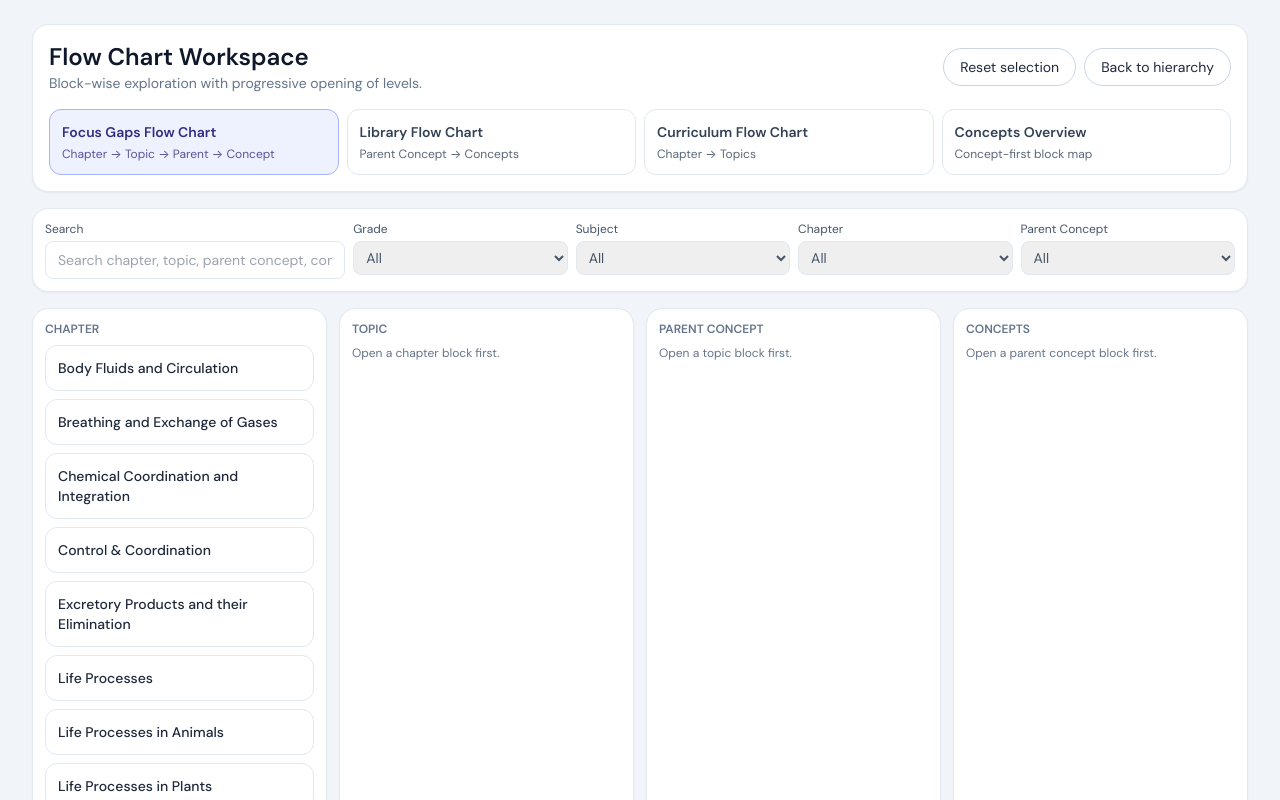
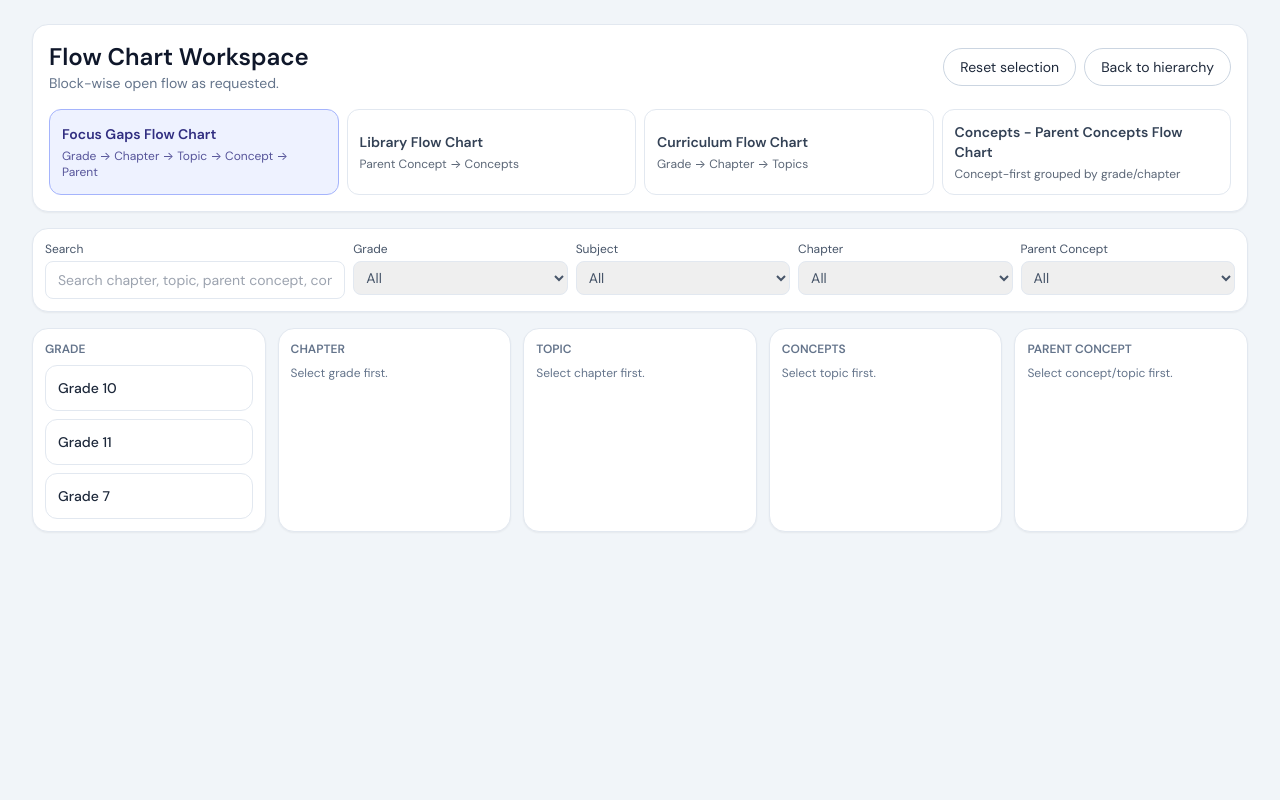
Before and after one commit to mohithmohan07/ConceptMappingFramework, a React (Vite) app: page / in a window 1280 px wide. Both pictures are taken after a click on the button "Open flow chart page". Shown: the top 800 px of the page. Built offline with nearby package versions, Linux system fonts and the light colour scheme.

Commit message:
Reorder flow columns and add concept lineage/detail blocks

```diff
--- a/src/components/FlowChartPage.tsx
+++ b/src/components/FlowChartPage.tsx
@@ -2,6 +2,7 @@ import { useMemo, useState } from "react";
 import type { ParentConceptNode } from "../data/types";
 import { normalizeConcepts, getFilterOptions } from "./flowchart/adapters";
 import type { FlowFilters, FlowTab, NormalizedConcept } from "./flowchart/types";
+import { parseConceptDescription } from "../lib/parseDescription";
 
 type Props = {
   tree: ParentConceptNode[];
@@ -14,17 +15,7 @@ function cls(active: boolean) {
     : "border-slate-200 bg-white text-slate-700 hover:border-slate-300 hover:bg-slate-50";
 }
 
-function TabButton({
-  active,
-  label,
-  onClick,
-  subtitle,
-}: {
-  active: boolean;
-  label: string;
-  subtitle: string;
-  onClick: () => void;
-}) {
+function TabButton({ active, label, subtitle, onClick }: { active: boolean; label: string; subtitle: string; onClick: () => void }) {
   return (
     <button type="button" onClick={onClick} className={`rounded-xl border p-3 text-left transition ${cls(active)}`}>
       <p className="text-sm font-semibold">{label}</p>
@@ -33,17 +24,7 @@ function TabButton({
   );
 }
 
-function Block({
-  title,
-  selected,
-  onClick,
-  hint,
-}: {
-  title: string;
-  selected?: boolean;
-  hint?: string;
-  onClick?: () => void;
-}) {
+function Block({ title, selected, hint, onClick }: { title: string; selected?: boolean; hint?: string; onClick?: () => void }) {
   return (
     <button
       type="button"
@@ -54,23 +35,6 @@ function Block({
       {hint && <p className="mt-1 text-xs text-slate-500">{hint}</p>}
     </button>
   );
-}
-
-function applyFilters(concepts: NormalizedConcept[], query: string, filters: FlowFilters) {
-  const q = query.trim().toLowerCase();
-  return concepts.filter((c) => {
-    const hit =
-      q.length === 0 ||
-      [c.name, c.chapter, c.topic, c.parentConcept, c.description].join(" ").toLowerCase().includes(q);
-
-    return (
-      hit &&
-      (!filters.grade || c.grade === filters.grade) &&
-      (!filters.subject || c.subject === filters.subject) &&
-      (!filters.chapter || c.chapter === filters.chapter) &&
-      (!filters.parentConcept || c.parentConcept === filters.parentConcept)
-    );
-  });
 }
 
 function Select({ label, value, options, onChange }: { label: string; value: string; options: string[]; onChange: (v: string) => void }) {
@@ -87,47 +51,81 @@ function Select({ label, value, options, onChange }: { label: string; value: str
   );
 }
 
+function applyFilters(concepts: NormalizedConcept[], query: string, filters: FlowFilters) {
+  const q = query.trim().toLowerCase();
+  return concepts.filter((c) => {
+    const hit = q.length === 0 || [c.name, c.chapter, c.topic, c.parentConcept, c.description].join(" ").toLowerCase().includes(q);
+    return hit && (!filters.grade || c.grade === filters.grade) && (!filters.subject || c.subject === filters.subject) && (!filters.chapter || c.chapter === filters.chapter) && (!filters.parentConcept || c.parentConcept === filters.parentConcept);
+  });
+}
+
 export function FlowChartPage({ tree, onBack }: Props) {
   const [tab, setTab] = useState<FlowTab>("focus-gaps");
   const [query, setQuery] = useState("");
   const [filters, setFilters] = useState<FlowFilters>({ grade: "", subject: "", chapter: "", parentConcept: "" });
 
-  const [focusChapter, setFocusChapter] = useState<string | null>(null);
-  const [focusTopic, setFocusTopic] = useState<string | null>(null);
-  const [focusParent, setFocusParent] = useState<string | null>(null);
+  const [fgGrade, setFgGrade] = useState<string | null>(null);
+  const [fgChapter, setFgChapter] = useState<string | null>(null);
+  const [fgTopic, setFgTopic] = useState<string | null>(null);
+  const [fgConcept, setFgConcept] = useState<string | null>(null);
+
   const [libraryParent, setLibraryParent] = useState<string | null>(null);
-  const [curriculumChapter, setCurriculumChapter] = useState<string | null>(null);
+  const [curGrade, setCurGrade] = useState<string | null>(null);
+  const [curChapter, setCurChapter] = useState<string | null>(null);
+
   const [selectedConceptId, setSelectedConceptId] = useState<string | null>(null);
 
   const concepts = useMemo(() => normalizeConcepts(tree), [tree]);
   const options = useMemo(() => getFilterOptions(concepts), [concepts]);
   const filtered = useMemo(() => applyFilters(concepts, query, filters), [concepts, query, filters]);
 
-  const chapters = useMemo(() => Array.from(new Set(filtered.map((c) => c.chapter))).sort((a, b) => a.localeCompare(b)), [filtered]);
-  const focusTopics = useMemo(() => Array.from(new Set(filtered.filter((c) => c.chapter === focusChapter).map((c) => c.topic))).sort((a,b)=>a.localeCompare(b)), [filtered, focusChapter]);
-  const focusParents = useMemo(() => Array.from(new Set(filtered.filter((c) => c.chapter === focusChapter && c.topic === focusTopic).map((c) => c.parentConcept))).sort((a,b)=>a.localeCompare(b)), [filtered, focusChapter, focusTopic]);
-  const focusConcepts = useMemo(() => filtered.filter((c) => c.chapter === focusChapter && c.topic === focusTopic && c.parentConcept === focusParent), [filtered, focusChapter, focusTopic, focusParent]);
+  const grades = useMemo(() => Array.from(new Set(filtered.map((c) => c.grade))).sort((a, b) => a.localeCompare(b)), [filtered]);
+  const chapters = useMemo(() => Array.from(new Set(filtered.filter((c) => c.grade === fgGrade).map((c) => c.chapter))).sort((a,b)=>a.localeCompare(b)), [filtered, fgGrade]);
+  const topics = useMemo(() => Array.from(new Set(filtered.filter((c) => c.grade===fgGrade && c.chapter===fgChapter).map((c) => c.topic))).sort((a,b)=>a.localeCompare(b)), [filtered, fgGrade, fgChapter]);
+  const fgConcepts = useMemo(() => filtered.filter((c) => c.grade===fgGrade && c.chapter===fgChapter && c.topic===fgTopic), [filtered, fgGrade, fgChapter, fgTopic]);
+  const fgParentConcepts = useMemo(() => {
+    if (fgConcept) {
+      const chosen = fgConcepts.find((c) => c.id === fgConcept);
+      return chosen ? [chosen.parentConcept] : [];
+    }
+    return Array.from(new Set(fgConcepts.map((c) => c.parentConcept))).sort((a, b) => a.localeCompare(b));
+  }, [fgConcepts, fgConcept]);
 
   const libraryParents = useMemo(() => Array.from(new Set(filtered.map((c) => c.parentConcept))).sort((a,b)=>a.localeCompare(b)), [filtered]);
   const libraryConcepts = useMemo(() => filtered.filter((c) => c.parentConcept === libraryParent), [filtered, libraryParent]);
 
-  const curriculumTopics = useMemo(() => Array.from(new Set(filtered.filter((c) => c.chapter === curriculumChapter).map((c) => c.topic))).sort((a,b)=>a.localeCompare(b)), [filtered, curriculumChapter]);
+  const curChapters = useMemo(() => Array.from(new Set(filtered.filter((c) => c.grade === curGrade).map((c) => c.chapter))).sort((a,b)=>a.localeCompare(b)), [filtered, curGrade]);
+  const curTopics = useMemo(() => Array.from(new Set(filtered.filter((c) => c.grade===curGrade && c.chapter===curChapter).map((c) => c.topic))).sort((a,b)=>a.localeCompare(b)), [filtered, curGrade, curChapter]);
+
+  const groupedConcepts = useMemo(() => {
+    const map = new Map<string, Map<string, NormalizedConcept[]>>();
+    filtered.forEach((c) => {
+      if (!map.has(c.grade)) map.set(c.grade, new Map());
+      const byChapter = map.get(c.grade)!;
+      if (!byChapter.has(c.chapter)) byChapter.set(c.chapter, []);
+      byChapter.get(c.chapter)!.push(c);
+    });
+    return Array.from(map.entries()).sort((a,b)=>a[0].localeCompare(b[0]));
+  }, [filtered]);
+
   const selectedConcept = filtered.find((c) => c.id === selectedConceptId) ?? null;
+  const parsed = parseConceptDescription(selectedConcept?.description ?? "");
 
   return (
     <div className="min-h-screen bg-slate-100 px-4 py-6 sm:px-6 lg:px-8">
-      <div className="mx-auto max-w-[1700px] space-y-4">
+      <div className="mx-auto max-w-[1720px] space-y-4">
         <header className="rounded-2xl border border-slate-200 bg-white p-4 shadow-sm">
           <div className="mb-4 flex flex-wrap items-center justify-between gap-2">
             <div>
               <h1 className="text-2xl font-semibold text-slate-900">Flow Chart Workspace</h1>
-              <p className="text-sm text-slate-500">Block-wise exploration with progressive opening of levels.</p>
+              <p className="text-sm text-slate-500">Block-wise open flow as requested.</p>
             </div>
             <div className="flex gap-2">
               <button
                 type="button"
                 onClick={() => {
-                  setFocusChapter(null); setFocusTopic(null); setFocusParent(null); setLibraryParent(null); setCurriculumChapter(null); setSelectedConceptId(null);
+                  setFgGrade(null); setFgChapter(null); setFgTopic(null); setFgConcept(null);
+                  setLibraryParent(null); setCurGrade(null); setCurChapter(null); setSelectedConceptId(null);
                 }}
                 className="rounded-full border border-slate-300 bg-white px-4 py-2 text-sm"
               >Reset selection</button>
@@ -136,10 +134,10 @@ export function FlowChartPage({ tree, onBack }: Props) {
           </div>
 
           <div className="grid gap-2 md:grid-cols-2 xl:grid-cols-4">
-            <TabButton active={tab === "focus-gaps"} onClick={() => setTab("focus-gaps")} label="Focus Gaps Flow Chart" subtitle="Chapter → Topic → Parent → Concept" />
+            <TabButton active={tab === "focus-gaps"} onClick={() => setTab("focus-gaps")} label="Focus Gaps Flow Chart" subtitle="Grade → Chapter → Topic → Concept → Parent" />
             <TabButton active={tab === "library"} onClick={() => setTab("library")} label="Library Flow Chart" subtitle="Parent Concept → Concepts" />
-            <TabButton active={tab === "curriculum"} onClick={() => setTab("curriculum")} label="Curriculum Flow Chart" subtitle="Chapter → Topics" />
-            <TabButton active={tab === "concept-overview"} onClick={() => setTab("concept-overview")} label="Concepts Overview" subtitle="Concept-first block map" />
+            <TabButton active={tab === "curriculum"} onClick={() => setTab("curriculum")} label="Curriculum Flow Chart" subtitle="Grade → Chapter → Topics" />
+            <TabButton active={tab === "concept-overview"} onClick={() => setTab("concept-overview")} label="Concepts - Parent Concepts Flow Chart" subtitle="Concept-first grouped by grade/chapter" />
           </div>
         </header>
 
@@ -156,91 +154,78 @@ export function FlowChartPage({ tree, onBack }: Props) {
         </section>
 
         {tab === "focus-gaps" && (
-          <section className="grid gap-3 xl:grid-cols-4">
-            <div className="rounded-2xl border border-slate-200 bg-white p-3 shadow-sm space-y-2">
-              <h3 className="text-xs font-semibold uppercase text-slate-500">Chapter</h3>
-              {chapters.map((ch) => <Block key={ch} title={ch} selected={focusChapter===ch} onClick={() => { setFocusChapter(ch); setFocusTopic(null); setFocusParent(null); }} />)}
-            </div>
-            <div className="rounded-2xl border border-slate-200 bg-white p-3 shadow-sm space-y-2">
-              <h3 className="text-xs font-semibold uppercase text-slate-500">Topic</h3>
-              {focusTopics.length===0 && <p className="text-xs text-slate-500">Open a chapter block first.</p>}
-              {focusTopics.map((t) => <Block key={t} title={t} selected={focusTopic===t} onClick={() => { setFocusTopic(t); setFocusParent(null); }} />)}
-            </div>
-            <div className="rounded-2xl border border-slate-200 bg-white p-3 shadow-sm space-y-2">
-              <h3 className="text-xs font-semibold uppercase text-slate-500">Parent Concept</h3>
-              {focusParents.length===0 && <p className="text-xs text-slate-500">Open a topic block first.</p>}
-              {focusParents.map((p) => <Block key={p} title={p} selected={focusParent===p} onClick={() => setFocusParent(p)} />)}
-            </div>
-            <div className="rounded-2xl border border-slate-200 bg-white p-3 shadow-sm space-y-2">
-              <h3 className="text-xs font-semibold uppercase text-slate-500">Concepts</h3>
-              {focusConcepts.length===0 && <p className="text-xs text-slate-500">Open a parent concept block first.</p>}
-              {focusConcepts.map((c) => (
-                <Block
-                  key={c.id}
-                  title={c.name}
-                  hint={`Gap ${c.gapScore ?? "-"} · Coverage ${c.coverage ?? "-"}`}
-                  selected={selectedConceptId===c.id}
-                  onClick={() => setSelectedConceptId(c.id)}
-                />
-              ))}
-            </div>
+          <section className="grid gap-3 xl:grid-cols-5">
+            <div className="rounded-2xl border border-slate-200 bg-white p-3 shadow-sm space-y-2"><h3 className="text-xs font-semibold uppercase text-slate-500">Grade</h3>{grades.map((g)=><Block key={g} title={`Grade ${g}`} selected={fgGrade===g} onClick={()=>{setFgGrade(g);setFgChapter(null);setFgTopic(null);setFgConcept(null);}} />)}</div>
+            <div className="rounded-2xl border border-slate-200 bg-white p-3 shadow-sm space-y-2"><h3 className="text-xs font-semibold uppercase text-slate-500">Chapter</h3>{chapters.length===0 && <p className="text-xs text-slate-500">Select grade first.</p>}{chapters.map((c)=><Block key={c} title={c} selected={fgChapter===c} onClick={()=>{setFgChapter(c);setFgTopic(null);setFgConcept(null);}} />)}</div>
+            <div className="rounded-2xl border border-slate-200 bg-white p-3 shadow-sm space-y-2"><h3 className="text-xs font-semibold uppercase text-slate-500">Topic</h3>{topics.length===0 && <p className="text-xs text-slate-500">Select chapter first.</p>}{topics.map((t)=><Block key={t} title={t} selected={fgTopic===t} onClick={()=>{setFgTopic(t);setFgConcept(null);}} />)}</div>
+            <div className="rounded-2xl border border-slate-200 bg-white p-3 shadow-sm space-y-2"><h3 className="text-xs font-semibold uppercase text-slate-500">Concepts</h3>{fgConcepts.length===0 && <p className="text-xs text-slate-500">Select topic first.</p>}{fgConcepts.map((c)=><Block key={c.id} title={c.name} hint={`Gap ${c.gapScore ?? "-"} · Coverage ${c.coverage ?? "-"}`} selected={fgConcept===c.id} onClick={()=>{setFgConcept(c.id);setSelectedConceptId(c.id);}} />)}</div>
+            <div className="rounded-2xl border border-slate-200 bg-white p-3 shadow-sm space-y-2"><h3 className="text-xs font-semibold uppercase text-slate-500">Parent Concept</h3>{fgParentConcepts.length===0 && <p className="text-xs text-slate-500">Select concept/topic first.</p>}{fgParentConcepts.map((p)=><Block key={p} title={p} />)}</div>
           </section>
         )}
 
         {tab === "library" && (
           <section className="grid gap-3 xl:grid-cols-[320px_1fr]">
-            <div className="rounded-2xl border border-slate-200 bg-white p-3 shadow-sm space-y-2">
-              <h3 className="text-xs font-semibold uppercase text-slate-500">Parent Concepts</h3>
-              {libraryParents.map((p) => <Block key={p} title={p} selected={libraryParent===p} onClick={() => setLibraryParent(p)} />)}
-            </div>
-            <div className="rounded-2xl border border-slate-200 bg-white p-3 shadow-sm">
-              <h3 className="mb-2 text-xs font-semibold uppercase text-slate-500">Concept Library</h3>
-              <div className="grid gap-2 sm:grid-cols-2 xl:grid-cols-3">
-                {libraryConcepts.map((c) => (
-                  <Block key={c.id} title={c.name} hint={`Grade ${c.grade} · ${c.chapter} · ${c.topic}`} selected={selectedConceptId===c.id} onClick={() => setSelectedConceptId(c.id)} />
-                ))}
-              </div>
-              {libraryParent && libraryConcepts.length===0 && <p className="mt-2 text-xs text-slate-500">No concepts for this parent concept in current filter.</p>}
-            </div>
+            <div className="rounded-2xl border border-slate-200 bg-white p-3 shadow-sm space-y-2"><h3 className="text-xs font-semibold uppercase text-slate-500">Parent Concepts</h3>{libraryParents.map((p)=><Block key={p} title={p} selected={libraryParent===p} onClick={()=>setLibraryParent(p)} />)}</div>
+            <div className="rounded-2xl border border-slate-200 bg-white p-3 shadow-sm"><h3 className="mb-2 text-xs font-semibold uppercase text-slate-500">Concepts</h3><div className="grid gap-2 sm:grid-cols-2 xl:grid-cols-3">{libraryConcepts.map((c)=><Block key={c.id} title={c.name} hint={`Grade ${c.grade} · Chapter ${c.chapter}`} selected={selectedConceptId===c.id} onClick={()=>setSelectedConceptId(c.id)} />)}</div></div>
           </section>
         )}
 
         {tab === "curriculum" && (
-          <section className="grid gap-3 xl:grid-cols-[320px_1fr]">
-            <div className="rounded-2xl border border-slate-200 bg-white p-3 shadow-sm space-y-2">
-              <h3 className="text-xs font-semibold uppercase text-slate-500">Chapters</h3>
-              {chapters.map((ch) => <Block key={ch} title={ch} selected={curriculumChapter===ch} onClick={() => setCurriculumChapter(ch)} />)}
-            </div>
-            <div className="rounded-2xl border border-slate-200 bg-white p-3 shadow-sm">
-              <h3 className="mb-2 text-xs font-semibold uppercase text-slate-500">Topics</h3>
-              <div className="grid gap-2 sm:grid-cols-2 xl:grid-cols-3">
-                {curriculumTopics.map((t) => <Block key={t} title={t} />)}
-              </div>
-              {curriculumChapter && curriculumTopics.length===0 && <p className="mt-2 text-xs text-slate-500">No topics in current filter.</p>}
-            </div>
+          <section className="grid gap-3 xl:grid-cols-3">
+            <div className="rounded-2xl border border-slate-200 bg-white p-3 shadow-sm space-y-2"><h3 className="text-xs font-semibold uppercase text-slate-500">Grade</h3>{grades.map((g)=><Block key={g} title={`Grade ${g}`} selected={curGrade===g} onClick={()=>{setCurGrade(g);setCurChapter(null);}} />)}</div>
+            <div className="rounded-2xl border border-slate-200 bg-white p-3 shadow-sm space-y-2"><h3 className="text-xs font-semibold uppercase text-slate-500">Chapter</h3>{curChapters.length===0 && <p className="text-xs text-slate-500">Select grade first.</p>}{curChapters.map((c)=><Block key={c} title={c} selected={curChapter===c} onClick={()=>setCurChapter(c)} />)}</div>
+            <div className="rounded-2xl border border-slate-200 bg-white p-3 shadow-sm"><h3 className="mb-2 text-xs font-semibold uppercase text-slate-500">Topics</h3><div className="grid gap-2 sm:grid-cols-2">{curTopics.map((t)=><Block key={t} title={t} />)}</div>{curChapter && curTopics.length===0 && <p className="mt-2 text-xs text-slate-500">No topics in this selection.</p>}</div>
           </section>
         )}
 
         {tab === "concept-overview" && (
-          <section className="grid gap-3 xl:grid-cols-[1.4fr_1fr]">
-            <div className="rounded-2xl border border-slate-200 bg-white p-3 shadow-sm">
-              <h3 className="mb-2 text-xs font-semibold uppercase text-slate-500">Concept Blocks</h3>
+          <section className="grid gap-3 xl:grid-cols-[1.5fr_1fr]">
+            <div className="rounded-2xl border border-slate-200 bg-white p-3 shadow-sm space-y-4">
+              <h3 className="text-xs font-semibold uppercase text-slate-500">All Concepts (grouped by Grade → Chapter)</h3>
+              {groupedConcepts.map(([grade, chapterMap]) => (
+                <div key={grade} className="rounded-xl border border-slate-200 p-3">
+                  <p className="mb-2 text-sm font-semibold text-slate-700">Grade {grade}</p>
+                  {Array.from(chapterMap.entries()).sort((a,b)=>a[0].localeCompare(b[0])).map(([chapter, list]) => (
+                    <div key={`${grade}:${chapter}`} className="mb-3">
+                      <p className="mb-1 text-xs font-semibold uppercase text-slate-500">Chapter: {chapter}</p>
                       <div className="grid gap-2 sm:grid-cols-2 xl:grid-cols-3">
-                {filtered.map((c) => <Block key={c.id} title={c.name} hint={`${c.parentConcept} · ${c.topic}`} selected={selectedConceptId===c.id} onClick={() => setSelectedConceptId(c.id)} />)}
+                        {list.map((c) => <Block key={c.id} title={c.name} hint={c.parentConcept} selected={selectedConceptId===c.id} onClick={()=>setSelectedConceptId(c.id)} />)}
                       </div>
                     </div>
+                  ))}
+                </div>
+              ))}
+            </div>
+
+            <div className="space-y-3">
               <div className="rounded-2xl border border-slate-200 bg-white p-3 shadow-sm">
-              <h3 className="mb-2 text-xs font-semibold uppercase text-slate-500">Selected Concept Context</h3>
-              {!selectedConcept && <p className="text-sm text-slate-500">Pick a concept block to inspect lineage.</p>}
+                <h3 className="mb-2 text-xs font-semibold uppercase text-slate-500">Downward Flow</h3>
+                {!selectedConcept && <p className="text-sm text-slate-500">Select a concept to view Concept → Chapter → Parent Concept flow.</p>}
                 {selectedConcept && (
                   <div className="space-y-2">
-                  <div className="rounded-lg border border-slate-200 bg-slate-50 p-2 text-sm"><span className="font-semibold">Concept:</span> {selectedConcept.name}</div>
+                    <div className="rounded-lg border border-indigo-200 bg-indigo-50 p-2 text-sm"><span className="font-semibold">Concept:</span> {selectedConcept.name}</div>
+                    <div className="text-center text-slate-400">↓</div>
+                    <div className="rounded-lg border border-slate-200 bg-slate-50 p-2 text-sm"><span className="font-semibold">Topic:</span> {selectedConcept.topic}</div>
+                    <div className="text-center text-slate-400">↓</div>
+                    <div className="rounded-lg border border-slate-200 bg-slate-50 p-2 text-sm"><span className="font-semibold">Chapter:</span> {selectedConcept.chapter}</div>
+                    <div className="text-center text-slate-400">↓</div>
                     <div className="rounded-lg border border-slate-200 bg-slate-50 p-2 text-sm"><span className="font-semibold">Parent Concept:</span> {selectedConcept.parentConcept}</div>
-                  <div className="rounded-lg border border-slate-200 bg-slate-50 p-2 text-sm"><span className="font-semibold">Topic:</span> {selectedConcept.topic}</div>
-                  <div className="rounded-lg border border-slate-200 bg-slate-50 p-2 text-sm"><span className="font-semibold">Chapter:</span> {selectedConcept.chapter}</div>
-                  <div className="rounded-lg border border-slate-200 bg-slate-50 p-2 text-sm"><span className="font-semibold">Description:</span> {selectedConcept.description || "—"}</div>
                   </div>
                 )}
+              </div>
+
+              <div className="rounded-2xl border border-slate-200 bg-white p-3 shadow-sm">
+                <h3 className="mb-2 text-xs font-semibold uppercase text-slate-500">Details</h3>
+                {!selectedConcept && <p className="text-sm text-slate-500">Select a concept block to inspect details.</p>}
+                {selectedConcept && (
+                  <div className="space-y-2 text-sm">
+                    <div className="rounded-lg border border-slate-200 bg-slate-50 p-2"><span className="font-semibold">Description:</span> {parsed.description || selectedConcept.description || "—"}</div>
+                    <div className="rounded-lg border border-slate-200 bg-slate-50 p-2"><span className="font-semibold">Misconception:</span> {parsed.misconception || "—"}</div>
+                    <div className="rounded-lg border border-slate-200 bg-slate-50 p-2"><span className="font-semibold">Types:</span> {parsed.types || "—"}</div>
+                    <div className="rounded-lg border border-slate-200 bg-slate-50 p-2"><span className="font-semibold">Grade:</span> {selectedConcept.grade}</div>
+                  </div>
+                )}
+              </div>
             </div>
           </section>
         )}
```
Lines whose indentation alone changed are shown as unchanged.
